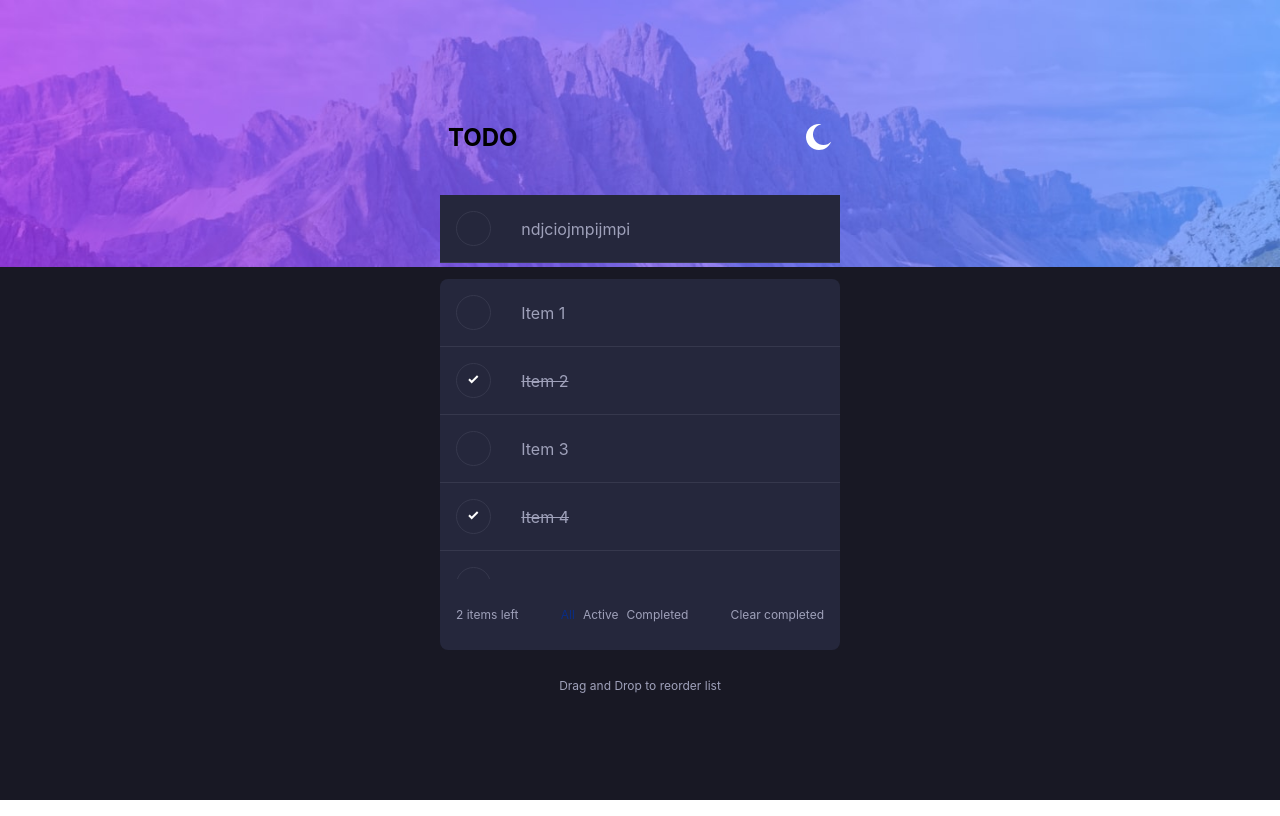
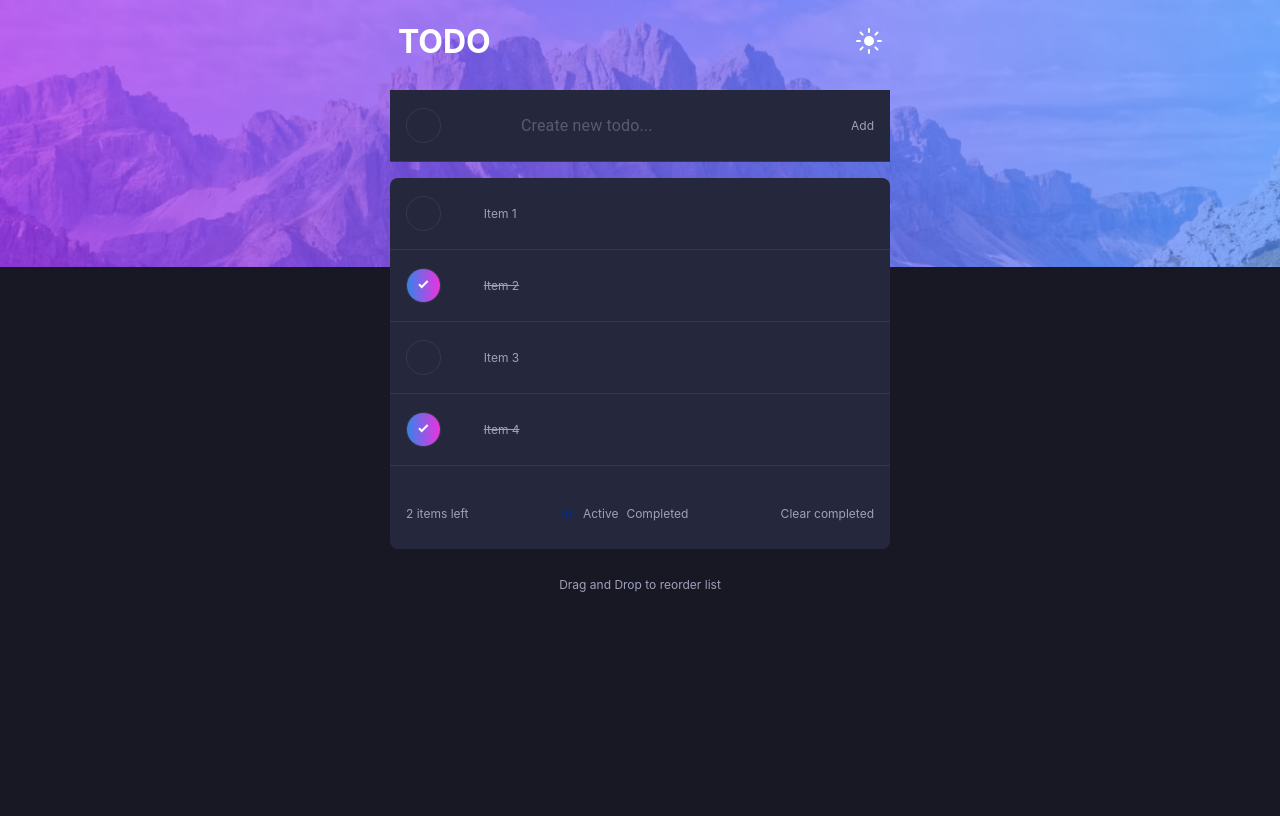
Before and after one commit to GeneraalAladeen/todo, a React (Create React App) app: page / in a window 1280 px wide. Built offline with nearby package versions, Linux system fonts and the light colour scheme.

Commit message:
clean up

```diff
--- a/src/App.js
+++ b/src/App.js
@@ -1,5 +1,7 @@
 import bgDark from './assets/images/bg-desktop-dark.jpg';
+import bgMobileDark from './assets/images/bg-mobile-dark.jpg';
 import bgLight from './assets/images/bg-desktop-light.jpg';
+import bgMobileLight from './assets/images/bg-mobile-light.jpg';
 import iconLight from './assets/images/icon-moon.svg';
 import iconDark from './assets/images/icon-sun.svg';
 import './App.css';
@@ -56,18 +58,23 @@ const reorder = (list, startIndex, endIndex) => {
 
 function App() {
   const { theme } = useContext(AppContext)
-  const classes = useStyles({theme})
+  const bg = theme ? bgDark : bgLight;
+  const bgMobile = theme ? bgMobileDark : bgMobileLight;
+  const classes = useStyles({theme ,bg ,bgMobile })
   const [ todo , setTodo ] = useState(mock)
   const [ filter , setFilter ] = useState("All")
   const [ filteredTodos , setFilteredTodos ] = useState(todo)
   const { toggleTheme } = useContext(AppContext)
+  const [ newTodo , setNewTodo ] = useState("")
 
   const filtersArray  = ["All" , "Active" , "Completed"];
 
+  const handleInputChange = (e) => {
+      setNewTodo(e.target.value)
+  }
+
   const onDragEnd = (result) =>  {
-    if (!result.destination) {
-      return;
-    }
+    if (!result.destination) return
 
     const items = reorder(
       filteredTodos,
@@ -89,6 +96,18 @@ function App() {
      setFilteredTodos(filteredData)
   }
 
+  const createTodo = () => {
+    const newTodos = [...todo];
+    newTodos.unshift({
+      id:todo.length + 1,
+      content: newTodo,
+      complete: false,
+    })
+
+    setTodo(newTodos)
+    setFilteredTodos(newTodos)
+  }
+
   const removeTodo = (id) => {
     const updatedArray = todo.filter((item) => item.id !== id);
     setTodo(updatedArray)
@@ -96,7 +115,6 @@ function App() {
   }
 
   const updateTodo = (id) => {
-
     const updatedArray = todo.map((todo) => {
       if (id === todo.id) {
         todo.complete = !todo.complete;
@@ -120,16 +138,18 @@ function App() {
     setFilteredTodos(filteredTodos)
   }
 
+
+
   return (
     <div className="App">
-      <div className={classes.container} style={{backgroundImage:`url(${theme ? bgDark : bgLight})` }}>
+      <div className={classes.container} >
         <div className={classes.todoSection}>
           <div className={classes.todoTitle}>
-            <h2>TODO</h2>
-            <img src={theme  ? iconDark : iconLight} alt="moon logo" onClick={() => toggleTheme()}/>
+            <h1>TODO</h1>
+            <img src={theme  ?  iconLight : iconDark } alt="moon logo" onClick={() => toggleTheme()}/>
           </div>
 
-          <TodoListItem body="ndjciojmpijmpi" editable />
+          <TodoListItem error={true} body="ndjciojmpijmpi" onChange={handleInputChange} editable addTodo={createTodo}/>
 
           <div>
               <DragDropContext onDragEnd={onDragEnd}>
--- a/src/components/TodoListItem/TodoListItem.jsx
+++ b/src/components/TodoListItem/TodoListItem.jsx
@@ -1,28 +1,33 @@
-import { OutlinedInput } from '@material-ui/core'
+import { InputBase } from '@material-ui/core'
 import React, { useContext, useState } from 'react'
 import { AppContext } from '../../context/appContext'
 import { useStyles } from './styles'
 import cross from '../../assets/images/icon-cross.svg'
 import check from '../../assets/images/icon-check.svg'
 
-const TodoListItem = ({ body , complete , editable = false , deleteTodo , updateTodo ,   todoRef, ...props}) => {
+const TodoListItem = ({ body , complete , editable = false , deleteTodo , error = false ,  onChange , addTodo, updateTodo ,   todoRef, ...props}) => {
     const { theme } = useContext(AppContext)
     const [ show , setShow ] = useState(false)
-    const classes = useStyles({theme , complete , show })
+    const classes = useStyles({theme , complete , show , editable})
 
 
     return (
-        <div ref={todoRef} className={classes.container} {...props} onMouseLeave={() => setShow(false)} onMouseEnter={() =>setShow(true)}>
+        <div ref={todoRef} className={classes.container} {...props} onMouseLeave={() => setShow(false)} onMouseOver={() =>setShow(true)}>
             <div className={classes.checkBox} onClick={updateTodo}>
                 {
                     complete && <img src={check}  alt="delete"  />
                 }
             </div>
-            <div className={classes.body} >
-                {body}
-            </div>
-
-            <img src={cross} height="15px" alt="delete" className={classes.delete} onClick={deleteTodo} />
+            {
+                editable ? <InputBase placeholder='Create new todo...' name="todo" onChange={onChange} className={classes.input}/> :
+                <p className={classes.body} >
+                    {body}
+                </p>
+            }
+            {
+                editable ? <p onClick={addTodo}>Add</p> :
+            <img src={cross} height="20px" alt="delete" className={classes.delete} onClick={deleteTodo} />
+            }
         </div>
     )
 }
--- a/src/components/TodoListItem/styles.js
+++ b/src/components/TodoListItem/styles.js
@@ -4,6 +4,7 @@ export const useStyles = makeStyles((theme) => ({
     body:{
         width:"70%",
         textAlign:"start",
+        color: ({theme}) => theme ? "#9fa1ba" : "#616266",
         textDecoration: ({complete}) => complete ? 'line-through' : "none"
     },
     container:{
@@ -21,6 +22,7 @@ export const useStyles = makeStyles((theme) => ({
       border:"1px solid #36384d",
       height:"25px",
       width:"25px",
+      background: ({complete}) => complete ? "linear-gradient(to right, #3483eb,  #ed32de 100%)" : "none" ,
       backgroundSize:"cover",
       padding:theme.spacing(0.5),
       "&:hover":{
@@ -28,7 +30,11 @@ export const useStyles = makeStyles((theme) => ({
       }
     },
     delete:{
-      visibility: ({show}) => show ? "visible" : "hidden",
+      visibility: ({show , editable }) => (show && !editable) ? "visible" : "hidden",
+    },
+    input:{
+      color: ({theme}) => theme ? "#5a586e" : "#9fa1ba",
+      width: 250,
     }
 
 }));
--- a/src/styles.js
+++ b/src/styles.js
@@ -13,8 +13,14 @@ export const useStyles = makeStyles((theme) => ({
         backgroundPosition:"top center",
         backgroundSize:"contain",
         backgroundRepeat:"no-repeat",
+        backgroundImage: ({bg }) => `url(${bg})`,
         alignItems:"center",
         justifyContent:"center",
+        padding:theme.spacing(1),
+        [theme.breakpoints.down("sm")]:{
+        backgroundImage: ({ bgMobile }) => `url(${bgMobile})`,
+
+        }
     },
     clear:{
         "&:hover":{
@@ -26,19 +32,30 @@ export const useStyles = makeStyles((theme) => ({
         display:"flex",
         justifyContent:"space-between",
         alignItems:"center",
-        padding:theme.spacing(1)
+        height:"50px",
+        padding:theme.spacing(1),
+        "& h1":{
+            color:"#fff"
+        },
+        [theme.breakpoints.down("sm")]:{
+            padding:theme.spacing(.5),
+        }
     },
     todoSection:{
-        width:"400px",
+        width:"500px",
+        flex: "1 1 0",
         height:"60%",
         display:'flex',
         flexDirection:"column",
         gap:theme.spacing(2),
         "& p":{
             fontSize:"12px",
-            color:"#9fa1ba",
+            color: ({theme}) => theme ? "#616266" :"#9fa1ba" ,
+        },
+        [theme.breakpoints.down("sm")]:{
+            width:"360px"
+        }
 
-        }
     },
     bottomSection:{
         display:"flex",
@@ -53,7 +70,6 @@ export const useStyles = makeStyles((theme) => ({
         fontSize:"12px"
     },
     todoListSection:{
-        margin:0,
         borderTopLeftRadius:"8px",
         borderTopRightRadius:"8px",
         boxShadow: ({theme}) => theme ? "1px 20px 30px 4px #ccc" : "none",
```
